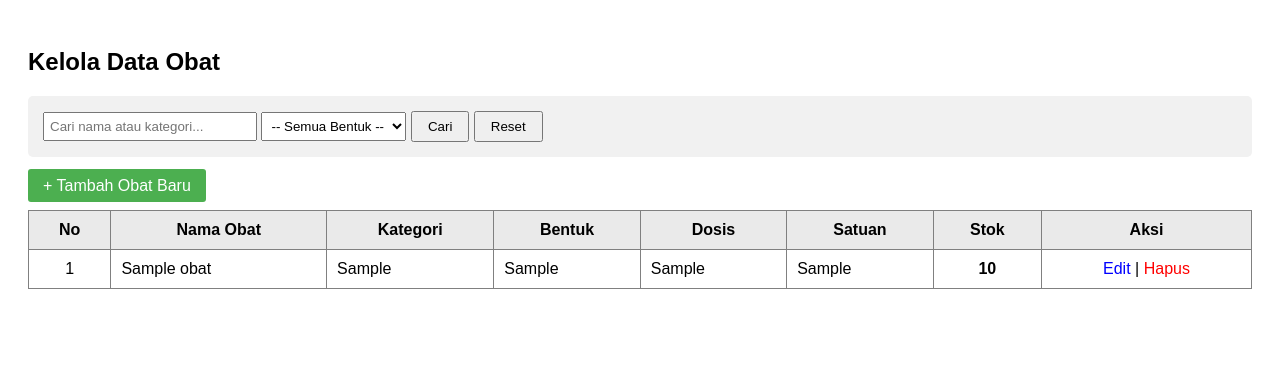
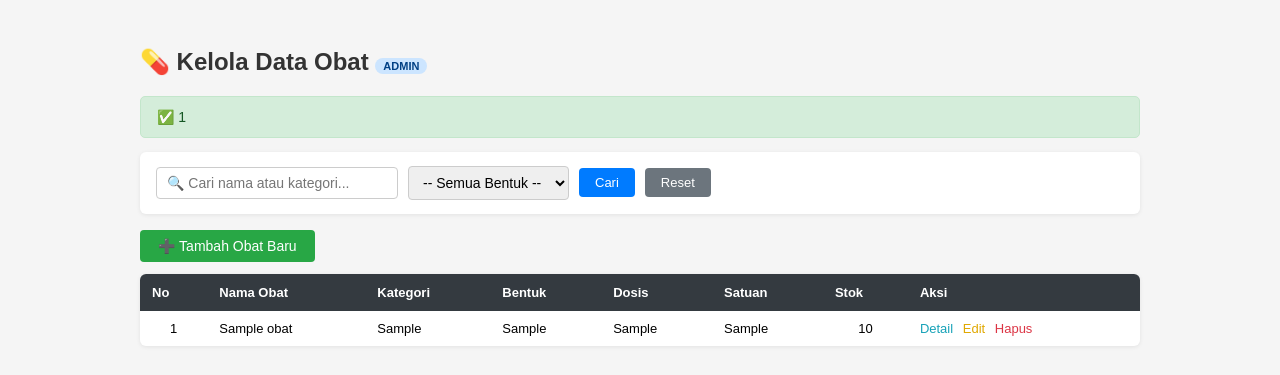
Before and after one commit to SuperiorSty/project_uas, a PHP site: page /views/kelolaObat.php in a window 1280 px wide. Shown: the top 375 px of the page. Run offline with PHP 8.4, Linux system fonts and the light colour scheme; the visitor is signed in with stand-in values (Sample User, id 1); tables that the repository leaves empty or names only in its code hold one stand-in row (values such as "Sample post").

Commit message:
Fitur : update kelola obat dengan notifikasi stok menipis

```diff
--- a/views/kelolaObat.php
+++ b/views/kelolaObat.php
@@ -1,20 +1,29 @@
 <?php
 session_start();
-// Memanggil file konfigurasi database
 require_once '../config/database.php';
 
-// Memanggil fungsi connect() dari Class Database buatan temanmu
+// ── RBAC: harus login ─────────────────────────────────────────────────────
+if (!isset($_SESSION['user_id'])) {
+    header("Location: ../index.php?error=Silakan login terlebih dahulu!");
+    exit;
+}
+
 $pdo = Database::connect();
+$isAdmin = ($_SESSION['role_nama'] === 'ADMIN');
 
-// --- BAGIAN 3: NOTIFIKASI STOK MENIPIS ---
-$stmt_stok = $pdo->query("SELECT COUNT(*) FROM master_obat WHERE stok < 5");
-$stok_menipis = $stmt_stok->fetchColumn();
+// ── Pesan sukses dari session ─────────────────────────────────────────────
+$pesan_sukses = $_SESSION['pesan_sukses'] ?? '';
+unset($_SESSION['pesan_sukses']);
+$pesan_error = $_GET['error'] ?? '';
 
-// --- BAGIAN 2: FITUR PENCARIAN & FILTER ---
-$search = $_GET['search'] ?? '';
+// ── Notifikasi stok menipis ───────────────────────────────────────────────
+$stmt_stok = $pdo->query("SELECT nama_obat, stok FROM master_obat WHERE stok < 5");
+$obat_menipis = $stmt_stok->fetchAll();
+
+// ── Pencarian & filter ────────────────────────────────────────────────────
+$search = trim($_GET['search'] ?? '');
 $bentuk = $_GET['bentuk'] ?? '';
 
-// Query dasar (WHERE 1=1 memudahkan penambahan kondisi AND)
 $sql = "SELECT * FROM master_obat WHERE 1=1";
 $params = [];
 
@@ -22,51 +31,88 @@ if (!empty($search)) {
     $sql .= " AND (nama_obat LIKE :search OR kategori LIKE :search)";
     $params[':search'] = "%$search%";
 }
-
 if (!empty($bentuk)) {
     $sql .= " AND bentuk = :bentuk";
     $params[':bentuk'] = $bentuk;
 }
+$sql .= " ORDER BY nama_obat ASC";
 
-// --- BAGIAN 1: BACA DATA (READ) ---
 $stmt_data = $pdo->prepare($sql);
 $stmt_data->execute($params);
-$obat_list = $stmt_data->fetchAll(PDO::FETCH_ASSOC);
+$obat_list = $stmt_data->fetchAll();
 ?>
-
 <!DOCTYPE html>
 <html lang="id">
 <head>
     <meta charset="UTF-8">
     <title>Kelola Obat</title>
+    <style>
+        body { font-family: sans-serif; padding: 20px; background: #f5f5f5; }
+        .container { max-width: 1000px; margin: 0 auto; }
+        h2 { color: #333; }
+        .alert { padding: 12px 16px; border-radius: 5px; margin-bottom: 14px; font-size: 14px; }
+        .alert-danger  { background: #f8d7da; color: #721c24; border: 1px solid #f5c6cb; }
+        .alert-success { background: #d4edda; color: #155724; border: 1px solid #c3e6cb; }
+        .alert-warn    { background: #fff3cd; color: #856404; border: 1px solid #ffeeba; }
+        .filter-box { background: white; padding: 14px 16px; border-radius: 6px; margin-bottom: 16px; display: flex; gap: 10px; align-items: center; flex-wrap: wrap; box-shadow: 0 1px 4px rgba(0,0,0,0.08); }
+        input[type=text], select { padding: 7px 10px; border: 1px solid #ccc; border-radius: 4px; font-size: 14px; }
+        .btn { padding: 7px 16px; border-radius: 4px; text-decoration: none; font-size: 13px; border: none; cursor: pointer; }
+        .btn-cari   { background: #007bff; color: white; }
+        .btn-reset  { background: #6c757d; color: white; }
+        .btn-tambah { background: #28a745; color: white; display: inline-block; margin-bottom: 12px; padding: 8px 18px; border-radius: 4px; text-decoration: none; font-size: 14px; }
+        table { width: 100%; border-collapse: collapse; background: white; border-radius: 6px; overflow: hidden; box-shadow: 0 1px 4px rgba(0,0,0,0.08); }
+        th { background: #343a40; color: white; padding: 11px 12px; text-align: left; font-size: 13px; }
+        td { padding: 10px 12px; border-bottom: 1px solid #f0f0f0; font-size: 13px; }
+        tr:last-child td { border-bottom: none; }
+        tr:hover td { background: #f8f9fa; }
+        .stok-warn { color: #dc3545; font-weight: bold; }
+        .aksi a { margin-right: 6px; font-size: 13px; text-decoration: none; }
+        .aksi a:hover { text-decoration: underline; }
+        .badge { display: inline-block; padding: 2px 8px; border-radius: 20px; font-size: 11px; font-weight: bold; }
+        .badge-admin { background: #cce5ff; color: #004085; }
+    </style>
 </head>
-<body style="font-family: sans-serif; padding: 20px;">
-    <h2>Kelola Data Obat</h2>
+<body>
+<div class="container">
+    <h2>💊 Kelola Data Obat
+        <span class="badge badge-admin"><?= htmlspecialchars($_SESSION['role_nama']) ?></span>
+    </h2>
 
-    <?php if ($stok_menipis > 0): ?>
-        <div style='background-color: #ffcccc; color: #cc0000; padding: 15px; margin-bottom: 20px; border-radius: 5px; border: 1px solid #cc0000;'>
-            <strong>Peringatan!</strong> Ada <?= $stok_menipis ?> jenis obat yang stoknya di bawah 5.
+    <?php if ($pesan_error): ?>
+        <div class="alert alert-danger">❌ <?= htmlspecialchars($pesan_error) ?></div>
+    <?php endif; ?>
+
+    <?php if ($pesan_sukses): ?>
+        <div class="alert alert-success">✅ <?= htmlspecialchars($pesan_sukses) ?></div>
+    <?php endif; ?>
+
+    <?php if (!empty($obat_menipis)): ?>
+        <div class="alert alert-warn">
+            <strong>⚠️ Peringatan Stok Menipis!</strong> <?= count($obat_menipis) ?> obat stoknya di bawah 5:
+            <?php foreach ($obat_menipis as $om): ?>
+                <strong><?= htmlspecialchars($om['nama_obat']) ?></strong> (sisa <?= $om['stok'] ?>)<?= $om !== end($obat_menipis) ? ', ' : '' ?>
+            <?php endforeach; ?>
         </div>
     <?php endif; ?>
 
-    <form method="GET" style="margin-bottom: 20px; padding: 15px; background-color: #f1f1f1; border-radius: 5px;">
-        <input type="text" name="search" placeholder="Cari nama atau kategori..." value="<?= htmlspecialchars($search) ?>" style="padding: 5px; width: 200px;">
-        <select name="bentuk" style="padding: 5px;">
+    <form method="GET" class="filter-box">
+        <input type="text" name="search" placeholder="🔍 Cari nama atau kategori..." value="<?= htmlspecialchars($search) ?>" style="width:220px;">
+        <select name="bentuk">
             <option value="">-- Semua Bentuk --</option>
-            <option value="Tablet" <?= $bentuk == 'Tablet' ? 'selected' : '' ?>>Tablet</option>
-            <option value="Kapsul" <?= $bentuk == 'Kapsul' ? 'selected' : '' ?>>Kapsul</option>
-            <option value="Sirup" <?= $bentuk == 'Sirup' ? 'selected' : '' ?>>Sirup</option>
+            <?php foreach (['Tablet','Kapsul','Sirup','Serbuk','Salep','Tetes'] as $b): ?>
+                <option value="<?= $b ?>" <?= $bentuk == $b ? 'selected' : '' ?>><?= $b ?></option>
+            <?php endforeach; ?>
         </select>
-        <button type="submit" style="padding: 6px 15px; cursor: pointer;">Cari</button>
-        <a href="kelolaObat.php"><button type="button" style="padding: 6px 15px; cursor: pointer;">Reset</button></a>
+        <button type="submit" class="btn btn-cari">Cari</button>
+        <a href="kelolaObat.php" class="btn btn-reset">Reset</a>
     </form>
 
-    <div style="margin-bottom: 15px;">
-        <a href="tambahObat.php" style="background-color: #4CAF50; color: white; padding: 8px 15px; text-decoration: none; border-radius: 3px;">+ Tambah Obat Baru</a>
-    </div>
+    <?php if ($isAdmin): ?>
+        <a href="tambahObat.php" class="btn-tambah">➕ Tambah Obat Baru</a>
+    <?php endif; ?>
 
-    <table border="1" cellpadding="10" cellspacing="0" style="width: 100%; border-collapse: collapse;">
-        <tr style="background-color: #eaeaea;">
+    <table>
+        <tr>
             <th>No</th>
             <th>Nama Obat</th>
             <th>Kategori</th>
@@ -76,32 +122,33 @@ $obat_list = $stmt_data->fetchAll(PDO::FETCH_ASSOC);
             <th>Stok</th>
             <th>Aksi</th>
         </tr>
-        <?php
-        $no = 1;
-        foreach ($obat_list as $row):
-        ?>
+        <?php if (empty($obat_list)): ?>
+            <tr><td colspan="8" style="text-align:center; padding:20px; color:#999;">Tidak ada data yang ditemukan.</td></tr>
+        <?php else: ?>
+            <?php $no = 1; foreach ($obat_list as $row): ?>
             <tr>
-                <td style="text-align: center;"><?= $no++ ?></td>
+                <td style="text-align:center"><?= $no++ ?></td>
                 <td><?= htmlspecialchars($row['nama_obat']) ?></td>
                 <td><?= htmlspecialchars($row['kategori']) ?></td>
-                <td><?= htmlspecialchars($row['bentuk']) ?></td>
-                <td><?= htmlspecialchars($row['dosis']) ?></td>
-                <td><?= htmlspecialchars($row['satuan']) ?></td>
-                <td style="text-align: center; font-weight: bold; <?= $row['stok'] < 5 ? 'color: red;' : '' ?>">
-                    <?= htmlspecialchars($row['stok']) ?>
+                <td><?= htmlspecialchars($row['bentuk'] ?? '-') ?></td>
+                <td><?= htmlspecialchars($row['dosis'] ?? '-') ?></td>
+                <td><?= htmlspecialchars($row['satuan'] ?? '-') ?></td>
+                <td class="<?= $row['stok'] < 5 ? 'stok-warn' : '' ?>" style="text-align:center">
+                    <?= $row['stok'] ?> <?= $row['stok'] < 5 ? '⚠️' : '' ?>
                 </td>
-                <td style="text-align: center;">
-                    <a href="editObat.php?id=<?= $row['master_id'] ?>" style="color: blue; text-decoration: none;">Edit</a> |
-                    <a href="../proses/prosesObat.php?aksi=hapus&id=<?= $row['master_id'] ?>" onclick="return confirm('Yakin ingin menghapus obat ini?')" style="color: red; text-decoration: none;">Hapus</a>
+                <td class="aksi">
+                    <a href="detailObat.php?id=<?= $row['master_id'] ?>" style="color:#17a2b8">Detail</a>
+                    <?php if ($isAdmin): ?>
+                        <a href="editObat.php?id=<?= $row['master_id'] ?>" style="color:#e0a800">Edit</a>
+                        <a href="../proses/prosesObat.php?aksi=hapus&id=<?= $row['master_id'] ?>"
+                           onclick="return confirm('Yakin ingin menghapus <?= htmlspecialchars(addslashes($row['nama_obat'])) ?>?')"
+                           style="color:#dc3545">Hapus</a>
+                    <?php endif; ?>
                 </td>
             </tr>
-        <?php endforeach; ?>
-
-        <?php if (count($obat_list) == 0): ?>
-            <tr>
-                <td colspan="8" style="text-align:center; padding: 20px;">Data obat tidak ditemukan atau belum ada data.</td>
-            </tr>
+            <?php endforeach; ?>
         <?php endif; ?>
     </table>
+</div>
 </body>
 </html>
```
